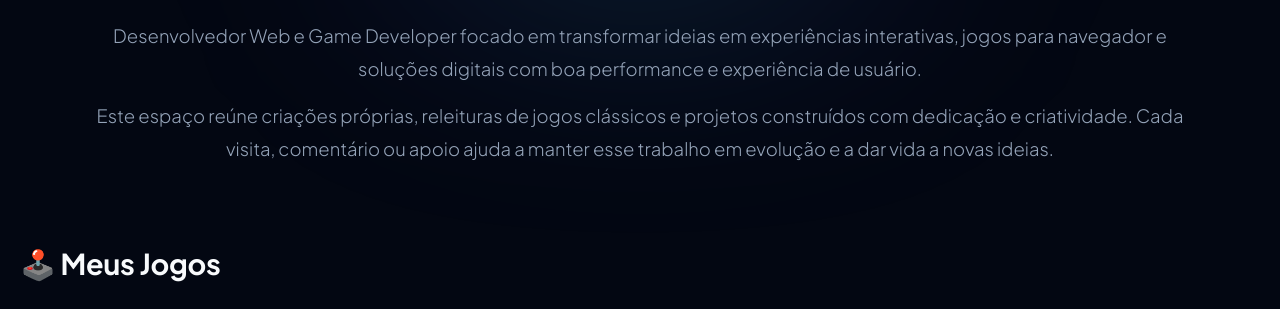
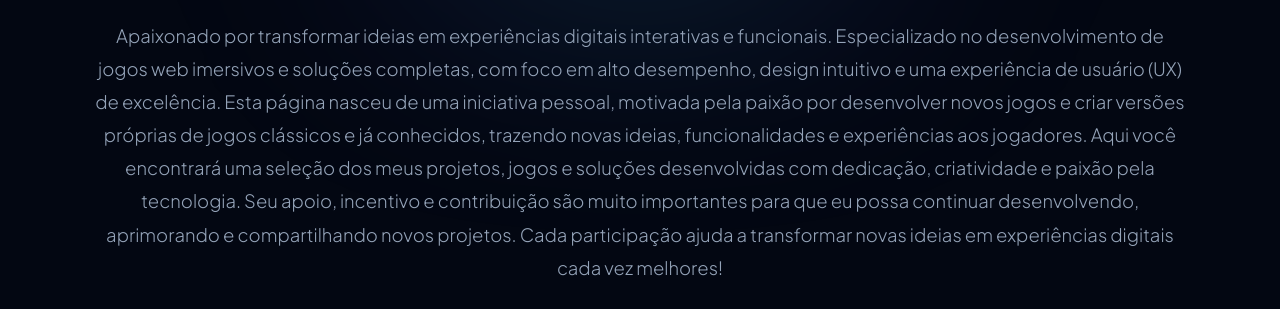
Before and after one commit to LuisGimon1972/meusitedev, a plain HTML site: page index.html in a window 1280 px wide. Shown: the part 208-517 px from the top of the page. Drawn offline with Linux system fonts and the light colour scheme.

Commit message:
Revert to commit

```diff
--- a/index.html
+++ b/index.html
@@ -762,11 +762,10 @@ header {
     <!-- Hero Section -->
     <section class="hero">
         <h1>Web & Game Developer</h1>
-        <p style="margin-bottom: 14px;">
-            Desenvolvedor Web e Game Developer focado em transformar ideias em experiências interativas, jogos para navegador e soluções digitais com boa performance e experiência de usuário.
-        </p>
-        <p>
-            Este espaço reúne criações próprias, releituras de jogos clássicos e projetos construídos com dedicação e criatividade. Cada visita, comentário ou apoio ajuda a manter esse trabalho em evolução e a dar vida a novas ideias.
+       <p>
+            Apaixonado por transformar ideias em experiências digitais interativas e funcionais. Especializado no desenvolvimento de jogos web imersivos e soluções completas, com foco em alto desempenho, design intuitivo e uma experiência de usuário (UX) de excelência.
+            Esta página nasceu de uma iniciativa pessoal, motivada pela paixão por desenvolver novos jogos e criar versões próprias de jogos clássicos e já conhecidos, trazendo novas ideias, funcionalidades e experiências aos jogadores.
+            Aqui você encontrará uma seleção dos meus projetos, jogos e soluções desenvolvidas com dedicação, criatividade e paixão pela tecnologia. Seu apoio, incentivo e contribuição são muito importantes para que eu possa continuar desenvolvendo, aprimorando e compartilhando novos projetos. Cada participação ajuda a transformar novas ideias em experiências digitais cada vez melhores!
         </p>
     </section>
 
```
